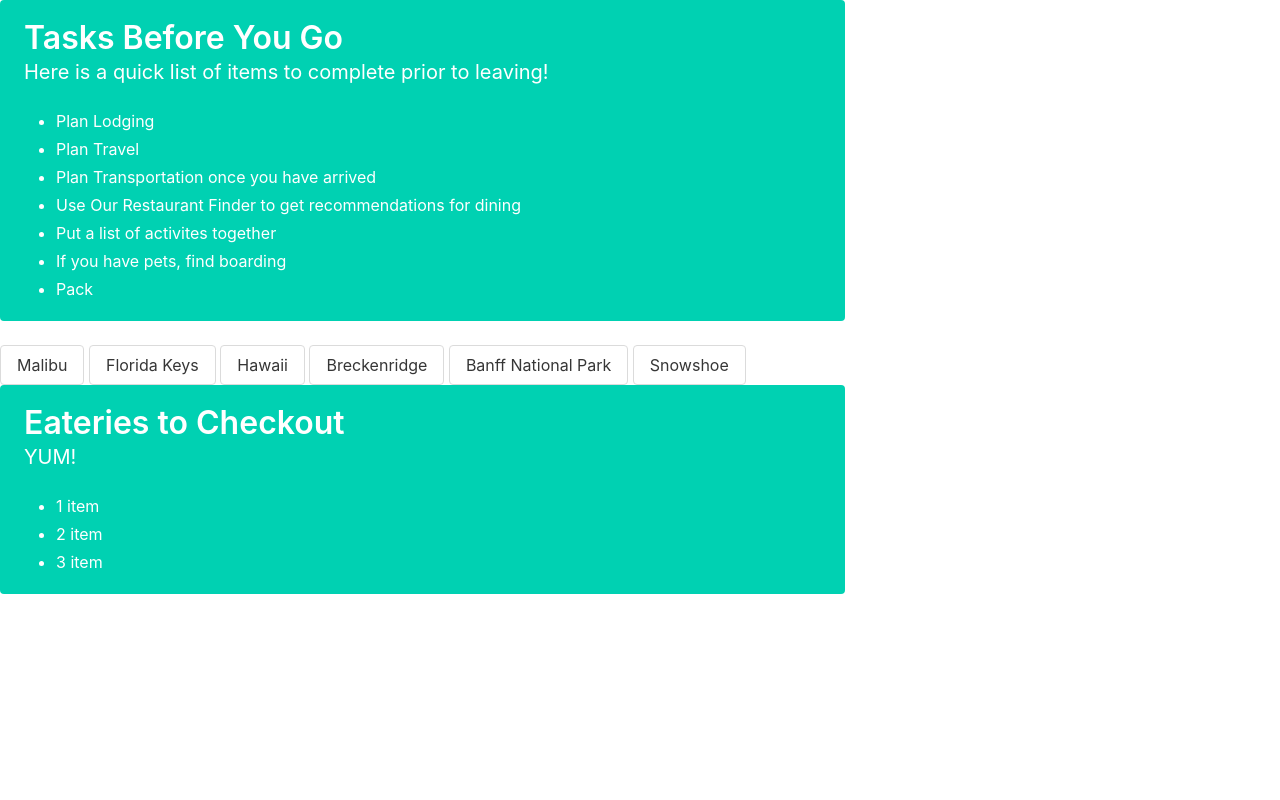
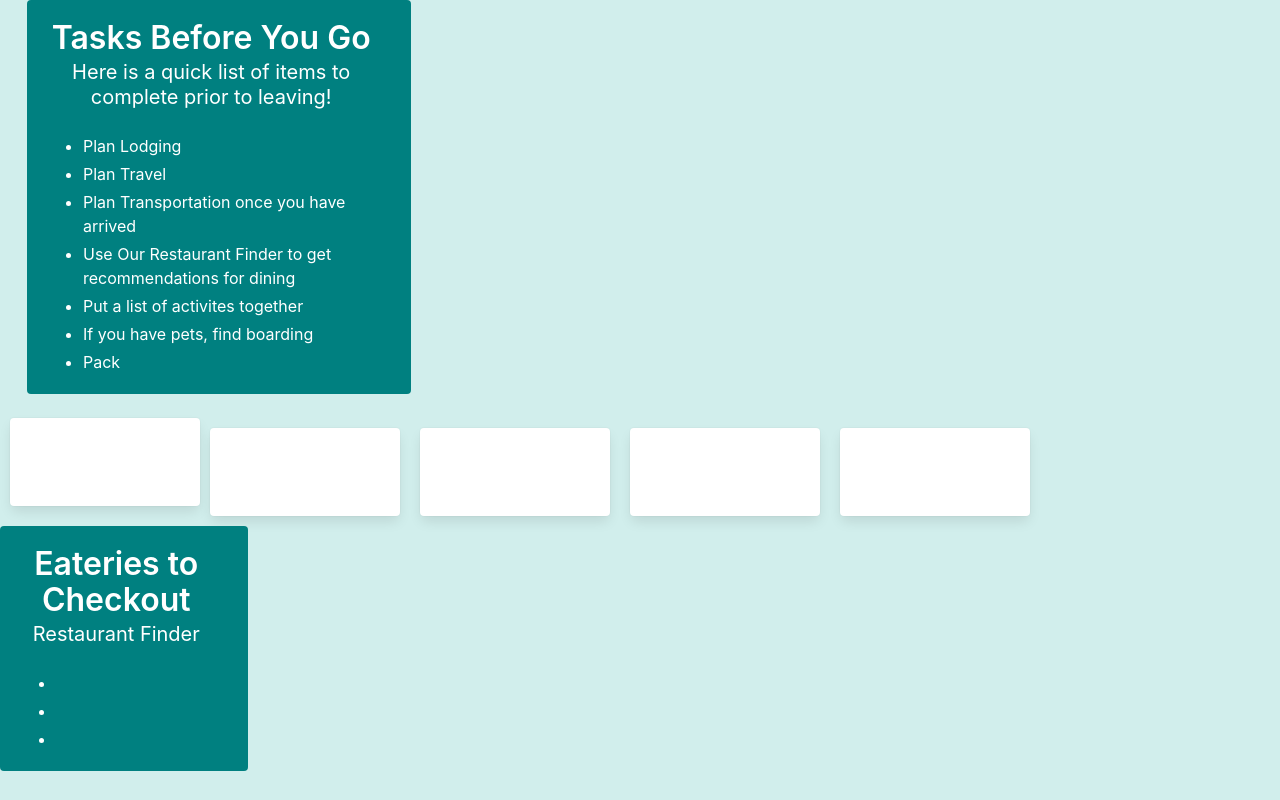
Before and after one commit to damiandeleon/vacation_planner, a plain HTML site: page index2.html in a window 1280 px wide. Drawn offline with nearby package versions, Linux system fonts and the light colour scheme.

Commit message:
adding style

```diff
--- a/assets/style.css
+++ b/assets/style.css
@@ -1,3 +1,14 @@
+* {
+    box-sizing: border-box;
+    padding: 0;
+    margin: 0;
+}
+
+html {
+    background-color:  #D1EEEC;
+     /* #337F80; */
+}
+
 header{
     text-align: center;
     background-color: teal;
@@ -17,11 +28,18 @@ img {
     width:  500px;
     height: 500px;
     object-fit: cover;
+    margin-left: 95px;
+    margin-top: 30px;
+}
+
+.moutains {
+    margin-right: 60px;
 }
 
 p{
     text-align: center;
     font-size: 25px;
+    color: teal;
 }
 
 .bg-modal {
@@ -49,6 +67,7 @@ p{
 form {
     padding: 50px;
 }
+
 input {
     width: 50%;
     display: block;
@@ -63,6 +82,66 @@ input {
     transform: rotate(45deg);
     cursor: pointer;
 }
+
+#tasks {
+    float: left;
+    margin-left: 15px;
+    margin-right: 0;
+}
+
+#weatherforecast {
+    float: left;
+}
+
+#eats {
+    float: left;
+}
+
+.tilecolor {
+    background-color: teal;
+    color: white;
+}
+
+.cardone {
+    margin-right: 0;
+    padding: 20px;
+    margin-left: 10px;
+    float: left;
+    width: 190px;
+    font-size: 13px;
+}
+
+.cardtwo {
+    padding: 20px;
+    margin: 10px;
+    float: left;
+    width: 190px;
+    font-size: 13px;
+}
+
+.cardthree {
+    padding: 20px;
+    margin: 10px;
+    float: left;
+    width: 190px;
+    font-size: 13px;
+}
+
+.cardfour {
+    padding: 20px;
+    margin: 10px;
+    float: left;
+    width: 190px;
+    font-size: 13px;
+}
+
+.cardfive {
+    padding: 20px;
+    margin: 10px;
+    float: left;
+    width: 190px;
+    font-size: 13px;
+}
 /* #mountainTheme {
 
 } */
--- a/index.html
+++ b/index.html
@@ -1,14 +1,17 @@
 <!DOCTYPE html>
 <html lang="en">
+
 <head>
     <meta charset="UTF-8">
     <meta name="viewport" content="width=device-width, initial-scale=1.0">
     <!--Bulma CSS Link-->
     <link rel="stylesheet" href="https://cdn.jsdelivr.net/npm/bulma@0.9.1/css/bulma.min.css">
     <!--PV's CSS-->
-    <link rel="stylesheet" href="assets/style.css"/>
+    <!-- <link rel="stylesheet" href="reset.css"> -->
+    <link rel="stylesheet" href="assets/style.css" />
     <title>Your Perfect Vacation</title>
 </head>
+
 <body>
     <header>Plan Your Perfect Vacation</header>
     <!--First Modal-->
@@ -25,11 +28,12 @@
     </div>
 
     <!--NEW-->
-    <div  class="columns is-mobile is-mobile is-desktop is-tablet is-widescreen is-fullhd" class="button">
+    <div class="columns is-mobile is-mobile is-desktop is-tablet is-widescreen is-fullhd" class="button" id="themes">
         <!-- COLUMN 1-->
         <div class="column">
 
-          <img src="https://www.jetsetter.com/wp-content/uploads/sites/7/2018/04/q3ybXLmx-1380x690.jpeg" alt="cabin at foot of mountain">
+            <img src="https://www.jetsetter.com/wp-content/uploads/sites/7/2018/04/q3ybXLmx-1380x690.jpeg"
+                alt="cabin at foot of mountain">
 
 
         </div>
@@ -37,7 +41,8 @@
         <!-- COLUMN 2-->
         <div class="column">
 
-          <img src="https://travel.home.sndimg.com/content/dam/images/travel/stock/2018/4/10/iStock-672425798.-beach_chairs.jpg.rend.hgtvcom.1280.853.suffix/1523383408931.jpeg" alt="couple lounging near beachfront">
+            <img src="https://travel.home.sndimg.com/content/dam/images/travel/stock/2018/4/10/iStock-672425798.-beach_chairs.jpg.rend.hgtvcom.1280.853.suffix/1523383408931.jpeg"
+                alt="couple lounging near beachfront">
 
 
         </div>
@@ -46,34 +51,38 @@
     <div class="columns is-mobile is-mobile is-desktop is-tablet is-widescreen is-fullhd">
 
         <div class="column is-offset-one-quarter">
-        <button class="button is-info">Mountains</button>
+            <button onclick="mountainTheme()" class="button is-info is-light" id="mountains">Mountains</button>
         </div>
 
         <div class="column is-offset-one-quarter">
-            <button class="button is-primary">Beach</button>
+            <button onclick="beachTheme()" class="button is-info is-light" id="beach">Beach</button>
         </div>
 
     </div>
 
-    <div  class="columns is-mobile is-mobile is-desktop is-tablet is-widescreen is-fullhd is-hidden" class="button">
+    <div id="mountainlocations", hidden>
+        <div class="columns is-mobile is-mobile is-desktop is-tablet is-widescreen is-fullhd" class="button">
             <!-- COLUMN 3-->
             <div class="column is-one-thirds">
-          <img src="https://s4894.pcdn.co/wp-content/uploads/2014/12/VAB-Exterior-Night-with-Town-2013-10in.jpg" alt="Breckenridge">
+                <img src="https://s4894.pcdn.co/wp-content/uploads/2014/12/VAB-Exterior-Night-with-Town-2013-10in.jpg"
+                    alt="Breckenridge">
             </div>
 
             <div class="column is-one-thirds">
-          <img src="https://www.nationalgeographic.com/content/dam/travel/2019-digital/banff-national-park/01-banff-national-park-canada.jpg" alt="Banff National Park">
+                <img src="https://www.nationalgeographic.com/content/dam/travel/2019-digital/banff-national-park/01-banff-national-park-canada.jpg"
+                    alt="Banff National Park">
 
             </div>
 
             <div class="column is-one-thirds">
-        <img src="https://www.rd.com/wp-content/uploads/2017/11/This-Stunning-Town-in-the-Swiss-Alps-Will-Pay-You-25000-to-Move-There_252539665_ansharphoto-ft.jpg" alt="Swiss Alps">
+                <img src="https://www.rd.com/wp-content/uploads/2017/11/This-Stunning-Town-in-the-Swiss-Alps-Will-Pay-You-25000-to-Move-There_252539665_ansharphoto-ft.jpg"
+                    alt="Swiss Alps">
             </div>
 
 
         </div>
 
-    <div class="columns is-mobile is-mobile is-desktop is-tablet is-widescreen is-fullhd is-hidden">
+        <div class="columns is-mobile is-mobile is-desktop is-tablet is-widescreen is-fullhd">
 
             <div class="column is-offset-one-thirds">
 
@@ -90,26 +99,31 @@
 
         </div>
 
+    </div>
 
-    <div  class="columns is-mobile is-mobile is-desktop is-tablet is-widescreen is-fullhd is-hidden" class="button">
+    <div id="beachlocations", hidden>
+        <div class="columns is-mobile is-mobile is-desktop is-tablet is-widescreen is-fullhd" class="button">
             <!-- COLUMN 4-->
             <div class="column is-one-thirds">
-            <img src="https://www.loscabosguide.com/wp-content/uploads/2017/05/arch-cabo-san-lucas-1991-105-2516-6.jpg" alt="Cabo">
+                <img src="https://www.loscabosguide.com/wp-content/uploads/2017/05/arch-cabo-san-lucas-1991-105-2516-6.jpg"
+                    alt="Cabo">
             </div>
 
             <div class="column is-one-thirds">
-            <img src="https://ewscripps.brightspotcdn.com/21/a7/53db3c01433ab01762f80b73fe0d/siesta-beach.png" alt="Siesta Key">
+                <img src="https://ewscripps.brightspotcdn.com/21/a7/53db3c01433ab01762f80b73fe0d/siesta-beach.png"
+                    alt="Siesta Key">
 
             </div>
 
             <div class="column is-one-thirds">
-            <img src="https://img1.10bestmedia.com/Images/Photos/374469/GettyImages-1038532990_54_990x660.jpg" alt="Hawaii">
+                <img src="https://img1.10bestmedia.com/Images/Photos/374469/GettyImages-1038532990_54_990x660.jpg"
+                    alt="Hawaii">
             </div>
 
 
         </div>
 
-    <div class="columns is-mobile is-mobile is-desktop is-tablet is-widescreen is-fullhd is-hidden">
+        <div class="columns is-mobile is-mobile is-desktop is-tablet is-widescreen is-fullhd">
 
             <div class="column is-offset-one-thirds">
 
@@ -125,13 +139,9 @@
             </div>
 
         </div>
-firstModal
 
+    </div>
+    <script src="./indexScript.js"></script>
+</body>
 
-
-    <script src="./indexScript.js"></script>
-
-    <!-- <script src="./script.js"></script> -->
-main
-</body>
 </html>
--- a/index2.html
+++ b/index2.html
@@ -5,17 +5,18 @@
     <meta charset="UTF-8">
     <meta name="viewport" content="width=device-width, initial-scale=1.0">
     <link rel="stylesheet" href="https://cdn.jsdelivr.net/npm/bulma@0.9.1/css/bulma.min.css">
+    <link rel="stylesheet" href="assets/style.css">
     <!-- link stylesheets -->
     <title>Your Vacation Details</title>
 </head>
 
 <body>
     <!-- To Do List For Prior to Leaving -->
-    <div class="tile is-ancestor">
+    <div class="tile is-ancestor" id="tasks">
         <div class="tile is-vertical is-8">
             <div class="tile">
                 <div class="tile is-parent is-vertical">
-                    <article class="tile is-child notification is-primary">
+                    <article class="tile is-child notification tilecolor">
                         <p class="title">Tasks Before You Go</p>
                         <p class="subtitle">Here is a quick list of items to complete prior to leaving!</p>
                         <div class="content">
@@ -35,62 +36,66 @@
         </div>
     </div>
     <!-- These are test buttons for the weather API, can be deleted -->
-    <button class="button" id="malibu">Malibu</button>
+
+    <div id="weatherforecast">
+        <!-- <button class="button" id="malibu">Malibu</button>
         <button class="button" id="flkeys">Florida Keys</button>
         <button class="button" id="hawaii">Hawaii</button>
         <button class="button" id="breckenridge">Breckenridge</button>
         <button class="button" id="banff">Banff National Park</button>
         <button class="button" id="snowshoe">Snowshoe</button>
-
+ -->
 
 
         <!-- Stop Delete Here! Important CODE FOLLOWS THIS LINE -->
 
         <!-- Weather API -->
-    <div class="card card1", hidden>
+        <div class="card cardone">
             <div class="card-content">
                 <div class="content" id="1">
                 </div>
             </div>
         </div>
-    <div class="card card2", hidden>
+        <div class="card cardtwo">
             <div class="card-content">
                 <div class="content" id="2">
                 </div>
             </div>
         </div>
-    <div class="card card3", hidden>
+        <div class="card cardthree">
             <div class="card-content">
                 <div class="content" id="3">
                 </div>
             </div>
         </div>
-    <div class="card card4", hidden>
+        <div class="card cardfour">
             <div class="card-content">
                 <div class="content" id="4">
                 </div>
             </div>
         </div>
-    <div class="card card5", hidden>
+        <div class="card cardfive">
             <div class="card-content">
                 <div class="content" id="5">
                 </div>
             </div>
         </div>
 
+    </div>
     <!-- Travel API -->
+    <div id="eats">
         <div class="tile is-ancestor">
             <div class="tile is-vertical is-8">
                 <div class="tile">
                     <div class="tile is-parent is-vertical">
-                    <article class="tile is-child notification is-primary">
+                        <article class="tile is-child notification tilecolor">
                             <p class="title">Eateries to Checkout</p>
-                        <p class="subtitle">YUM!</p>
+                            <p class="subtitle">Restaurant Finder</p>
                             <div class="content">
                                 <ul id="eateryList">
-                                <li id="eatAt1">1 item</li>
-                                <li id="eatAt2">2 item</li>
-                                <li id="eatAt3">3 item</li>
+                                    <li id="eatAt1"></li>
+                                    <li id="eatAt2"></li>
+                                    <li id="eatAt3"></li>
                                 </ul>
                             </div>
                         </article>
@@ -99,6 +104,7 @@
             </div>
         </div>
 
+    </div>
     <!--Save to Local Storage Modal-->
     <!-- <div class="bg-modal">
         <div class="modal2-content">
--- /dev/null
+++ b/reset.css
@@ -0,0 +1,43 @@
+html, body, div, span, applet, object, iframe,
+h1, h2, h3, h4, h5, h6, p, blockquote, pre,
+a, abbr, acronym, address, big, cite, code,
+del, dfn, em, img, ins, kbd, q, s, samp,
+small, strike, strong, sub, sup, tt, var,
+b, u, i, center,
+dl, dt, dd, ol, ul, li,
+fieldset, form, label, legend,
+table, caption, tbody, tfoot, thead, tr, th, td,
+article, aside, canvas, details, embed,
+figure, figcaption, footer, header, hgroup,
+menu, nav, output, ruby, section, summary,
+time, mark, audio, video {
+	margin: 0;
+	padding: 0;
+	border: 0;
+	font-size: 100%;
+	font: inherit;
+	vertical-align: baseline;
+}
+/* HTML5 display-role reset for older browsers */
+article, aside, details, figcaption, figure,
+footer, header, hgroup, menu, nav, section {
+	display: block;
+}
+body {
+	line-height: 1;
+}
+ol, ul {
+	list-style: none;
+}
+blockquote, q {
+	quotes: none;
+}
+blockquote:before, blockquote:after,
+q:before, q:after {
+	content: '';
+	content: none;
+}
+table {
+	border-collapse: collapse;
+	border-spacing: 0;
+}
--- a/script.js
+++ b/script.js
@@ -53,7 +53,7 @@ function Malibu(event) {
             weatherCardMalibu.append(imgIconMalibu);
 
             var weatherForecastMalibu = document.createElement("div");
-            weatherForecastMalibu.innerHTML = "Day Temp: " + data.daily[i].temp.day + "°F" + "Night Temp: " + data.daily[i].temp.night + "°F" + "Humidity" + data.daily[i].humidity + "%" + "Wind Speed" + data.daily[i].wind_speed + "MPH";
+            weatherForecastMalibu.innerHTML = "Day Temp: " + data.daily[i].temp.day + "°F" + " " + "Night Temp: " + data.daily[i].temp.night + "°F" + " " + "Humidity: " + data.daily[i].humidity + "%" + " " + "Wind Speed: " + data.daily[i].wind_speed + "MPH";
             weatherCardMalibu.append(weatherForecastMalibu);
 
             document.querySelector(".card1").hidden = false;
```
Also changed, not shown: indexScript.js (+32 -0 lines). Lines whose indentation alone changed are shown as unchanged.
